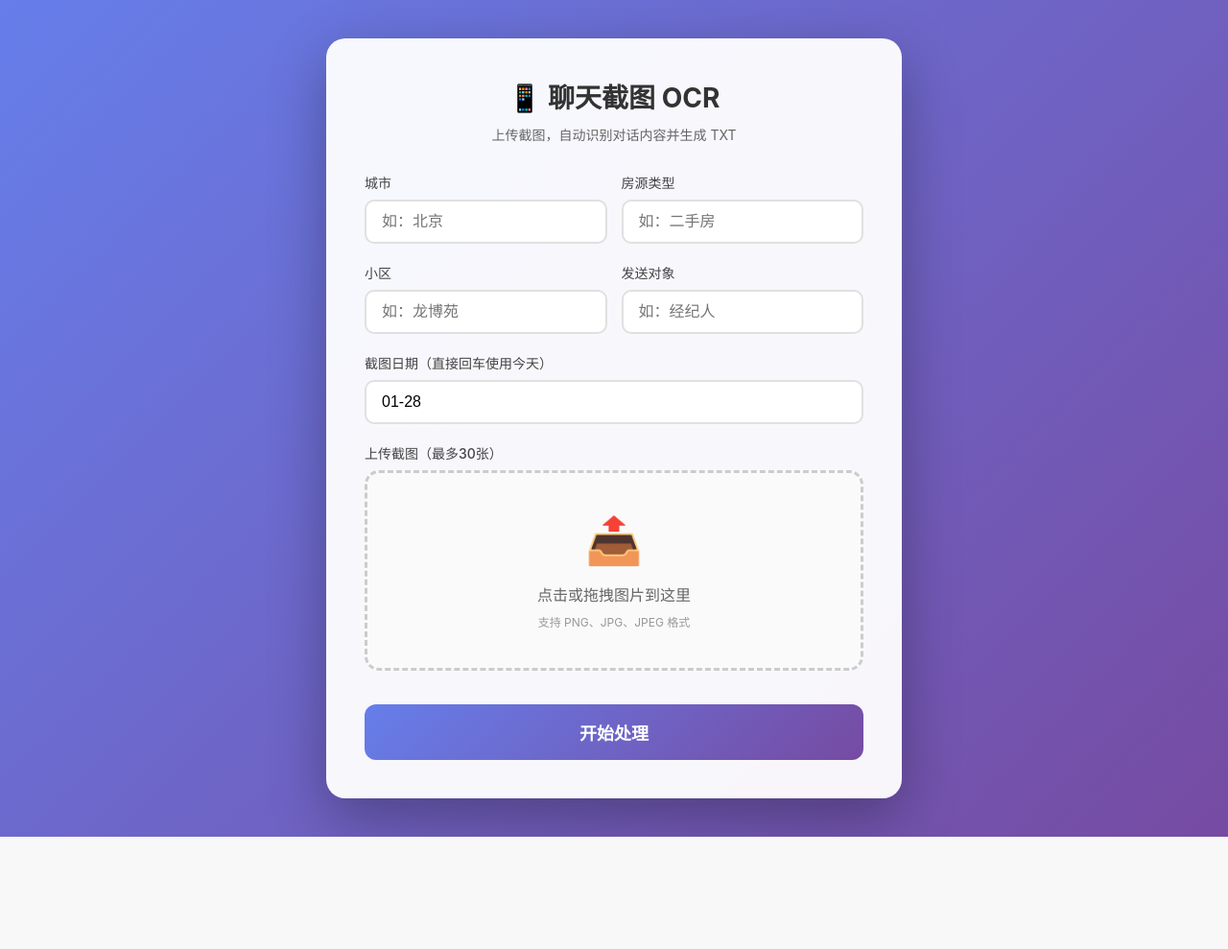
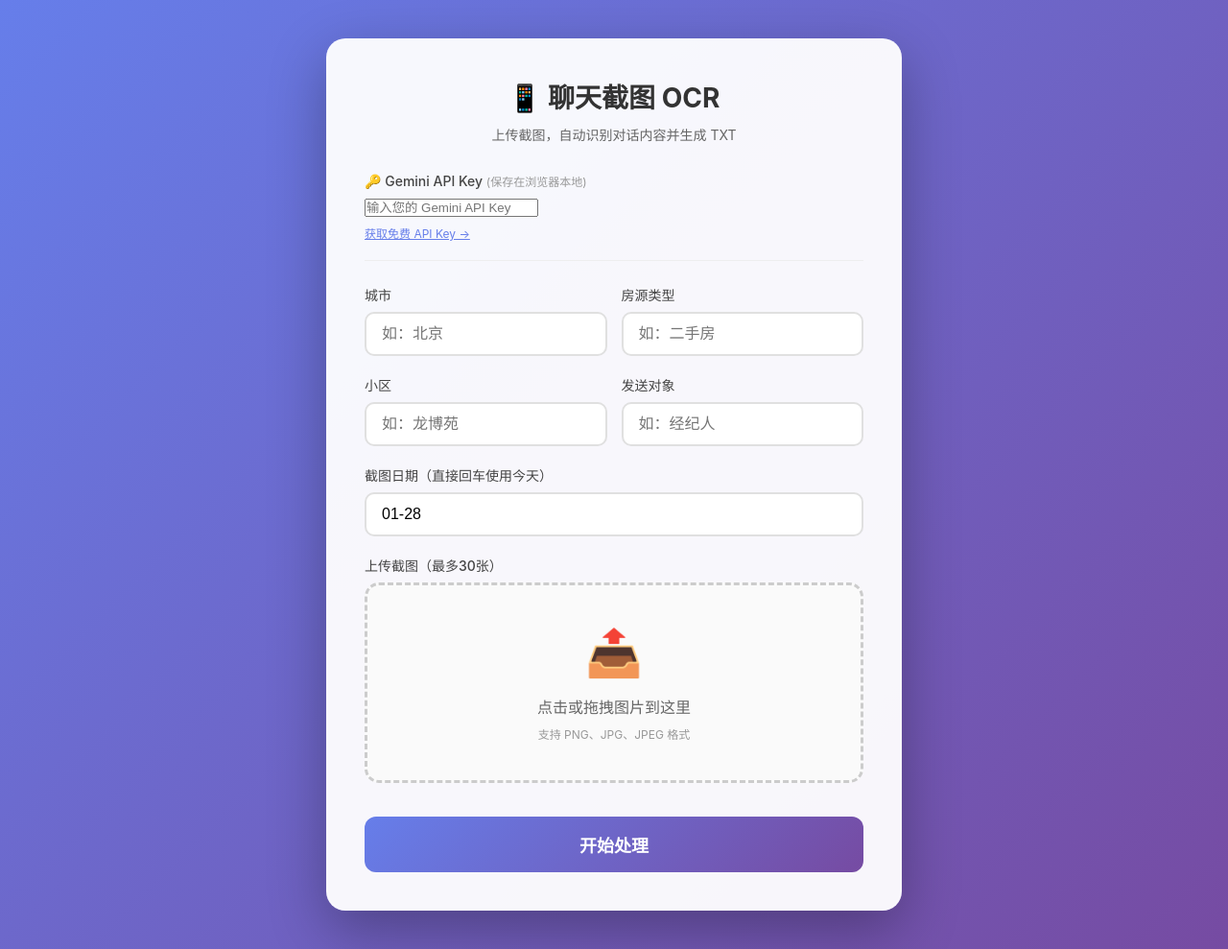
Before and after one commit to FUY25/chat-ocr-web, a Flask app: page / in a window 1280 px wide. Shown: the whole page at 96% size. Before the commit the page ends 872 px from the top, so only its background shows below. Run offline with Flask 3, Linux system fonts and the light colour scheme.

Commit message:
Add user-provided API key support with localStorage persistence

```diff
--- a/app.py
+++ b/app.py
@@ -67,10 +67,10 @@ def process():
                 'total': total
             })
 
-        # 获取 API Key
-        api_key = os.environ.get('GEMINI_API_KEY')
+        # 获取 API Key（优先使用用户提供的，否则使用服务器配置的）
+        api_key = request.form.get('api_key') or os.environ.get('GEMINI_API_KEY')
         if not api_key:
-            return jsonify({'error': '服务器未配置 GEMINI_API_KEY'}), 500
+            return jsonify({'error': '请输入您的 Gemini API Key'}), 400
 
         # 在后台线程处理
         def process_task():
--- a/templates/index.html
+++ b/templates/index.html
@@ -1,5 +1,6 @@
 <!DOCTYPE html>
 <html lang="zh-CN">
+
 <head>
     <meta charset="UTF-8">
     <meta name="viewport" content="width=device-width, initial-scale=1.0">
@@ -250,6 +251,7 @@
         }
     </style>
 </head>
+
 <body>
     <div class="container">
         <div class="card">
@@ -257,6 +259,17 @@
             <p class="subtitle">上传截图，自动识别对话内容并生成 TXT</p>
 
             <form id="ocrForm">
+                <div class="form-group"
+                    style="margin-bottom: 25px; padding-bottom: 20px; border-bottom: 1px solid #eee;">
+                    <label>🔑 Gemini API Key <span
+                            style="font-weight: normal; color: #999; font-size: 12px;">(保存在浏览器本地)</span></label>
+                    <input type="password" name="api_key" id="apiKeyInput" placeholder="输入您的 Gemini API Key" required>
+                    <div style="margin-top: 8px; font-size: 12px; color: #666;">
+                        <a href="https://aistudio.google.com/apikey" target="_blank" style="color: #667eea;">获取免费 API
+                            Key →</a>
+                    </div>
+                </div>
+
                 <div class="form-row">
                     <div class="form-group">
                         <label>城市</label>
@@ -327,6 +340,12 @@
 
         let selectedFiles = [];
 
+        // 从 localStorage 加载保存的 API Key
+        const savedApiKey = localStorage.getItem('gemini_api_key');
+        if (savedApiKey) {
+            document.getElementById('apiKeyInput').value = savedApiKey;
+        }
+
         // 上传区域点击
         uploadArea.addEventListener('click', () => fileInput.click());
 
@@ -393,11 +412,16 @@
 
             // 准备数据
             const formData = new FormData();
+            const apiKey = form.api_key.value.trim();
+            formData.append('api_key', apiKey);
             formData.append('city', form.city.value);
             formData.append('house_type', form.house_type.value);
             formData.append('community', form.community.value);
             formData.append('recipient', form.recipient.value);
             formData.append('screenshot_date', form.screenshot_date.value);
+
+            // 保存 API Key 到 localStorage
+            localStorage.setItem('gemini_api_key', apiKey);
 
             for (const file of selectedFiles) {
                 formData.append('images', file);
@@ -470,4 +494,5 @@
         });
     </script>
 </body>
+
 </html>
```
